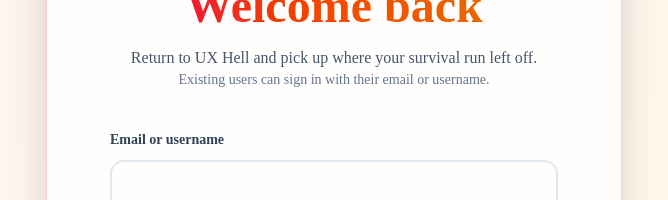
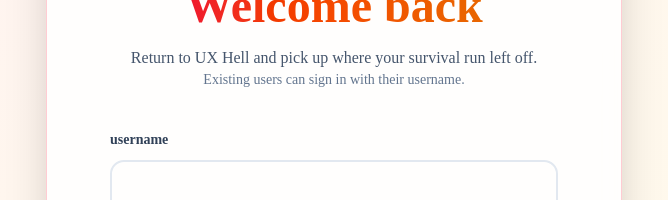
Before and after one commit to Vanemarendajad32/ux-hell, a Next.js app in the folder frontend/: page /login in a window 1280 px wide. Shown: the part 258-458 px from the top of the page, without its empty margins (306-974 px from the left). Built offline with nearby package versions, Linux system fonts and the light colour scheme.

Commit message:
Update login text and fix register route

```diff
--- a/frontend/app/(auth)/login/page.tsx
+++ b/frontend/app/(auth)/login/page.tsx
@@ -23,14 +23,14 @@
           Return to UX Hell and pick up where your survival run left off.
         </p>
         <p className="text-sm text-slate-500">
-          Existing users can sign in with their email or username.
+          Existing users can sign in with their username.
         </p>
       </div>
 
       <form>
         <Input
           autoComplete="username"
-          label="Email or username"
+          label="username"
           name="identifier"
           required
           type="text"
--- a/frontend/app/page.tsx
+++ b/frontend/app/page.tsx
@@ -219,7 +219,7 @@
                     size="lg"
                     className="w-full gap-3 rounded-2xl px-6 py-4 text-base font-semibold hover:scale-[1.02]"
                   >
-                    <Link href="/auth/register">
+                    <Link href="/register">
                       <PlusIcon />
                       Register
                     </Link>
```
